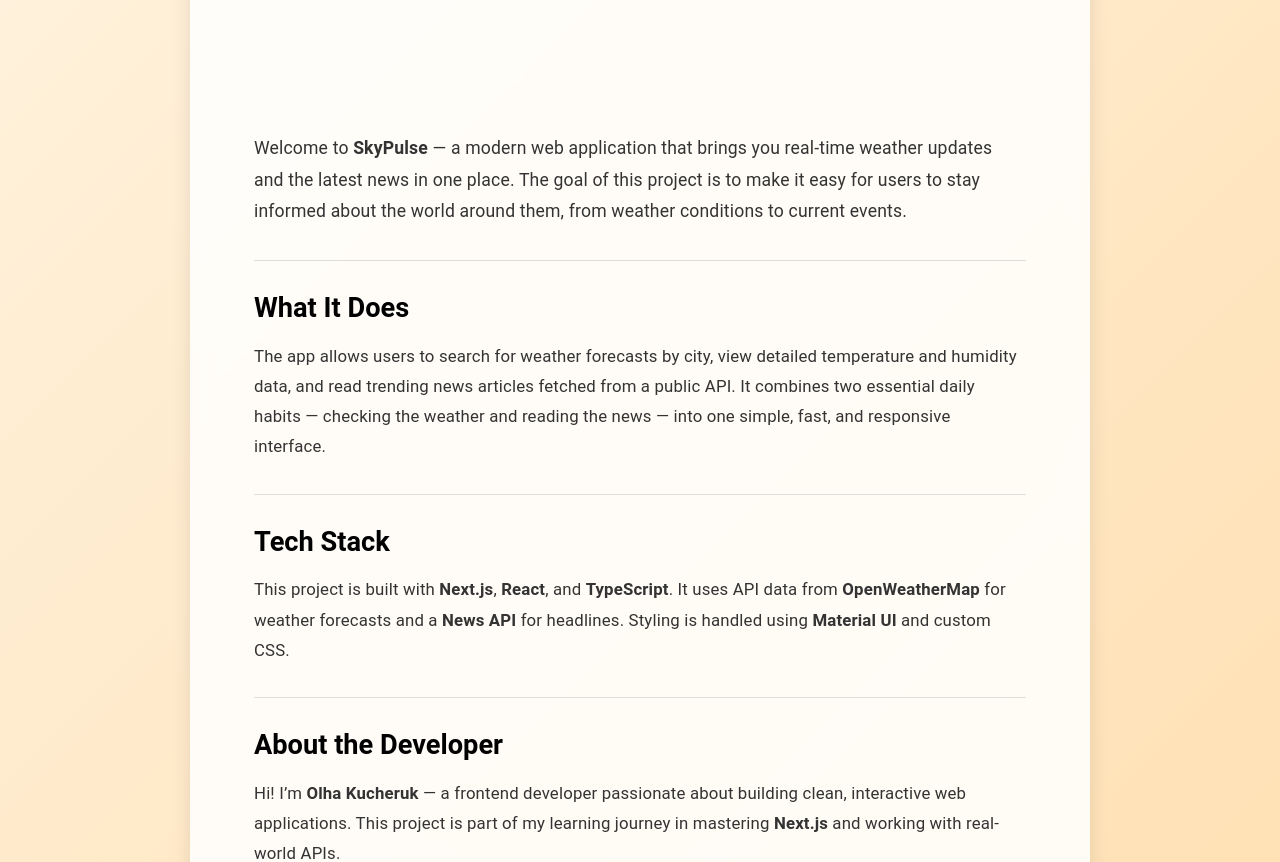
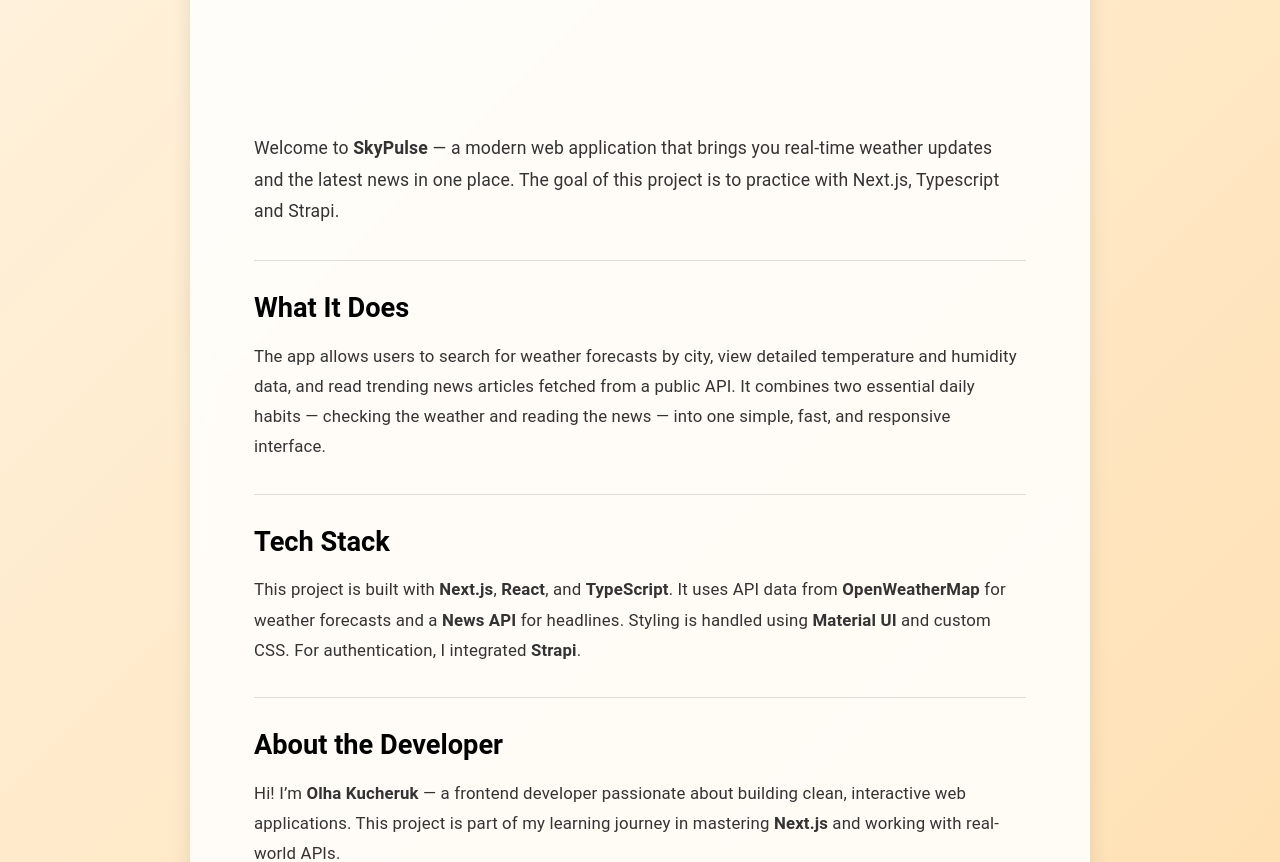
Before and after one commit to Olha36/weather-forecast, a Next.js app: page /about in a window 1280 px wide. Shown: the part 420-1282 px from the top of the page. Built offline with nearby package versions, Linux system fonts and the light colour scheme.

Commit message:
fix text

```diff
--- a/src/app/about/page.tsx
+++ b/src/app/about/page.tsx
@@ -87,9 +87,7 @@
                   animationFillMode: 'forwards',
                 },
               }}
-            >
-
-            </Typography>
+            ></Typography>
           </Box>
 
           <Typography
@@ -98,9 +96,8 @@
           >
             Welcome to <strong>SkyPulse</strong> — a modern web application that
             brings you real-time weather updates and the latest news in one
-            place. The goal of this project is to make it easy for users to stay
-            informed about the world around them, from weather conditions to
-            current events.
+            place. The goal of this project is to practice with Next.js,
+            Typescript and Strapi.
           </Typography>
 
           <Divider sx={{ mb: 4 }} />
@@ -148,7 +145,8 @@
             <strong>React</strong>, and <strong>TypeScript</strong>. It uses API
             data from <strong>OpenWeatherMap</strong> for weather forecasts and
             a <strong>News API</strong> for headlines. Styling is handled using{' '}
-            <strong>Material UI</strong> and custom CSS.
+            <strong>Material UI</strong> and custom CSS. For authentication, I
+            integrated <strong>Strapi</strong>.
           </Typography>
 
           <Divider sx={{ mb: 4 }} />
```
